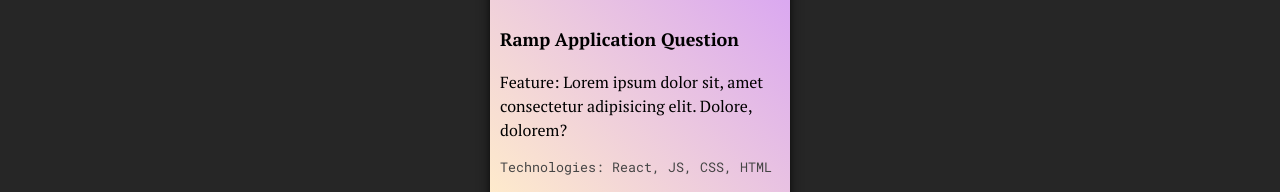
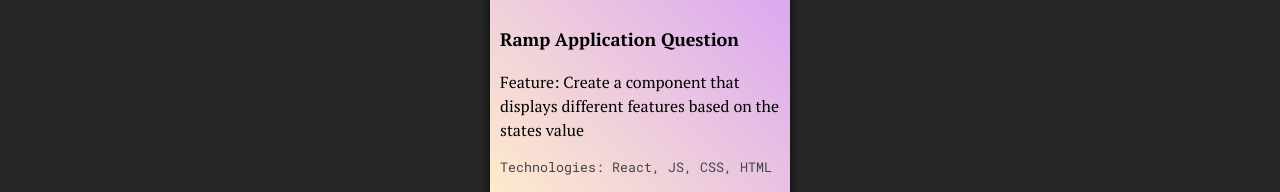
Before and after one commit to javidVeg/my-portfolio, a React (Create React App) app: page / in a window 1280 px wide. Shown: the part 6321-6513 px from the top of the page. Built offline with nearby package versions, Linux system fonts and the light colour scheme; no server answers.

Commit message:
changing resume link

```diff
--- a/src/AboutMe/AboutMe.jsx
+++ b/src/AboutMe/AboutMe.jsx
@@ -28,7 +28,7 @@
                 toggleActions: "play"
             },
             duration: 2.5,
-            x: -800,
+            x: -1000,
             ease: "elastic.out(1, 0.75)",
             delay: .5,
             onComplete: (() => {
--- a/src/Challenges/Challenges.jsx
+++ b/src/Challenges/Challenges.jsx
@@ -19,7 +19,7 @@
         {
             "Image": snippet1,
             "Title": "Ramp Application Question",
-            "Feat": "Lorem ipsum dolor sit, amet consectetur adipisicing elit. Dolore, dolorem?",
+            "Feat": "Create a component that displays different features based on the states value",
             "Tech": "React, JS, CSS, HTML",
             "Link": "https://codesandbox.io/s/gifted-boyd-11tusq?file=/src/App.js"
         }
--- a/src/Header/Header.css
+++ b/src/Header/Header.css
@@ -14,7 +14,7 @@
     position: absolute;
     left: 0px;
     top: 80px;
-    height: 300px;
+    height: auto;
     width: 200px;
     margin-left: 30px;
     background-color: rgb(24 24 27);
--- a/src/Memoji/Memoji.jsx
+++ b/src/Memoji/Memoji.jsx
@@ -42,7 +42,7 @@
                         <a href="mailto: javidx24@icloud.com"><BsMailbox2 size={25} /></a>
                     </div>
                     <div >
-                        <a href='https://drive.google.com/file/d/1TUVVKOoKSYCwlU5GTPKCu0uB8Ywui_Xw/view?usp=sharing'><RiFilePaper2Fill className='mx-5' size={25} /></a>
+                        <a href='https://drive.google.com/file/d/1gLiliO0SvzFNTdhXtfRZJofRz7YeFVYS/view?usp=sharing'><RiFilePaper2Fill className='mx-5' size={25} /></a>
                     </div>
                 </div>
 
```
